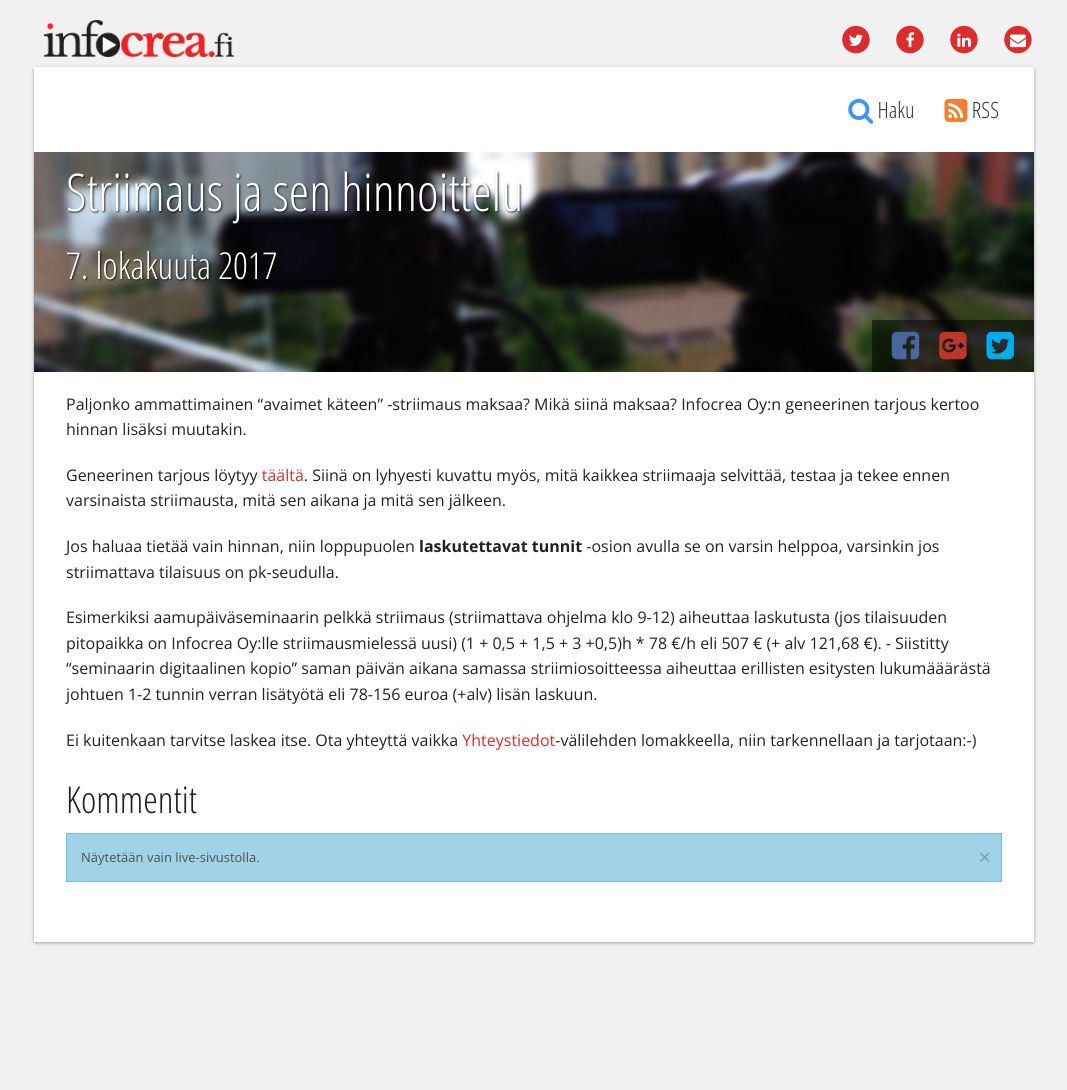
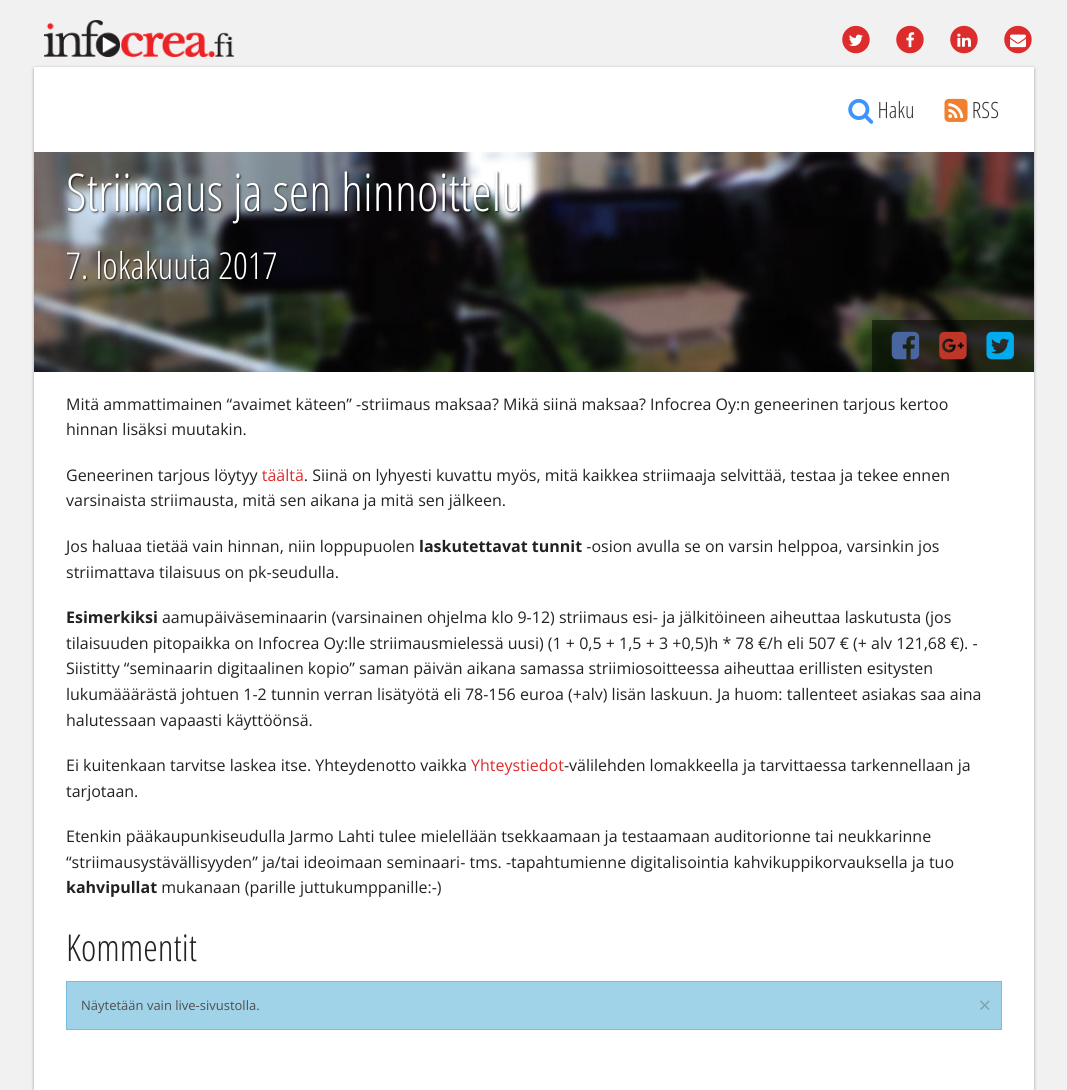
Before and after one commit to Pyppe/infocrea.fi, a Jekyll site: the page built from _posts/2017-10-07-striimaus-ja-sen-hinnoittelu.md, in a window 1280 px wide. Shown: the whole page, without its empty margins (106-1173 px from the left). Built offline with Jekyll 4.4.1, drawn with Linux system fonts in a browser that asks for light colours; nearby versions of some CDN libraries.

Commit message:
Uusi yritys hinnoittelublogauksen editointiin

```diff
--- a/_posts/2017-10-07-striimaus-ja-sen-hinnoittelu.md
+++ b/_posts/2017-10-07-striimaus-ja-sen-hinnoittelu.md
@@ -4,12 +4,14 @@ title: "Striimaus ja sen hinnoittelu"
 date: 2017-10-07T12:53:55+0300
 ---
 
-Paljonko ammattimainen "avaimet käteen" -striimaus maksaa? Mikä siinä maksaa? Infocrea Oy:n geneerinen tarjous kertoo hinnan lisäksi muutakin.<!--more-->
+Mitä ammattimainen "avaimet käteen" -striimaus maksaa? Mikä siinä maksaa? Infocrea Oy:n geneerinen tarjous kertoo hinnan lisäksi muutakin.<!--more-->
 
 Geneerinen tarjous löytyy [täältä](http://www.infocrea.fi/tarjous/). Siinä on lyhyesti kuvattu myös, mitä kaikkea striimaaja selvittää, testaa ja tekee ennen varsinaista striimausta, mitä sen aikana ja mitä sen jälkeen.
 
 Jos haluaa tietää vain hinnan, niin loppupuolen **laskutettavat tunnit** -osion avulla se on varsin helppoa, varsinkin jos striimattava tilaisuus on pk-seudulla.
 
-Esimerkiksi aamupäiväseminaarin pelkkä striimaus (striimattava ohjelma klo 9-12) aiheuttaa laskutusta (jos tilaisuuden pitopaikka on Infocrea Oy:lle striimausmielessä uusi) (1 + 0,5 + 1,5 + 3 +0,5)h * 78 €/h eli 507 € (+ alv 121,68 €). - Siistitty "seminaarin digitaalinen kopio" saman päivän aikana samassa striimiosoitteessa aiheuttaa erillisten esitysten lukumääärästä johtuen 1-2 tunnin verran lisätyötä eli 78-156 euroa (+alv) lisän laskuun.
+**Esimerkiksi** aamupäiväseminaarin (varsinainen ohjelma klo 9-12) striimaus esi- ja jälkitöineen aiheuttaa laskutusta (jos tilaisuuden pitopaikka on Infocrea Oy:lle striimausmielessä uusi) (1 + 0,5 + 1,5 + 3 +0,5)h * 78 €/h eli 507 € (+ alv 121,68 €). - Siistitty "seminaarin digitaalinen kopio" saman päivän aikana samassa striimiosoitteessa aiheuttaa erillisten esitysten lukumääärästä johtuen 1-2 tunnin verran lisätyötä eli 78-156 euroa (+alv) lisän laskuun. Ja huom: tallenteet asiakas saa aina halutessaan vapaasti käyttöönsä.
 
-Ei kuitenkaan tarvitse laskea itse. Ota yhteyttä vaikka [Yhteystiedot](http://www.infocrea.fi/yhteystiedot/)-välilehden lomakkeella, niin tarkennellaan ja tarjotaan:-)
+Ei kuitenkaan tarvitse laskea itse. Yhteydenotto vaikka [Yhteystiedot](http://www.infocrea.fi/yhteystiedot/)-välilehden lomakkeella ja tarvittaessa tarkennellaan ja tarjotaan.
+
+Etenkin pääkaupunkiseudulla Jarmo Lahti tulee mielellään tsekkaamaan ja testaamaan auditorionne tai neukkarinne "striimausystävällisyyden" ja/tai ideoimaan seminaari- tms. -tapahtumienne digitalisointia kahvikuppikorvauksella ja tuo **kahvipullat** mukanaan (parille juttukumppanille:-)
```
